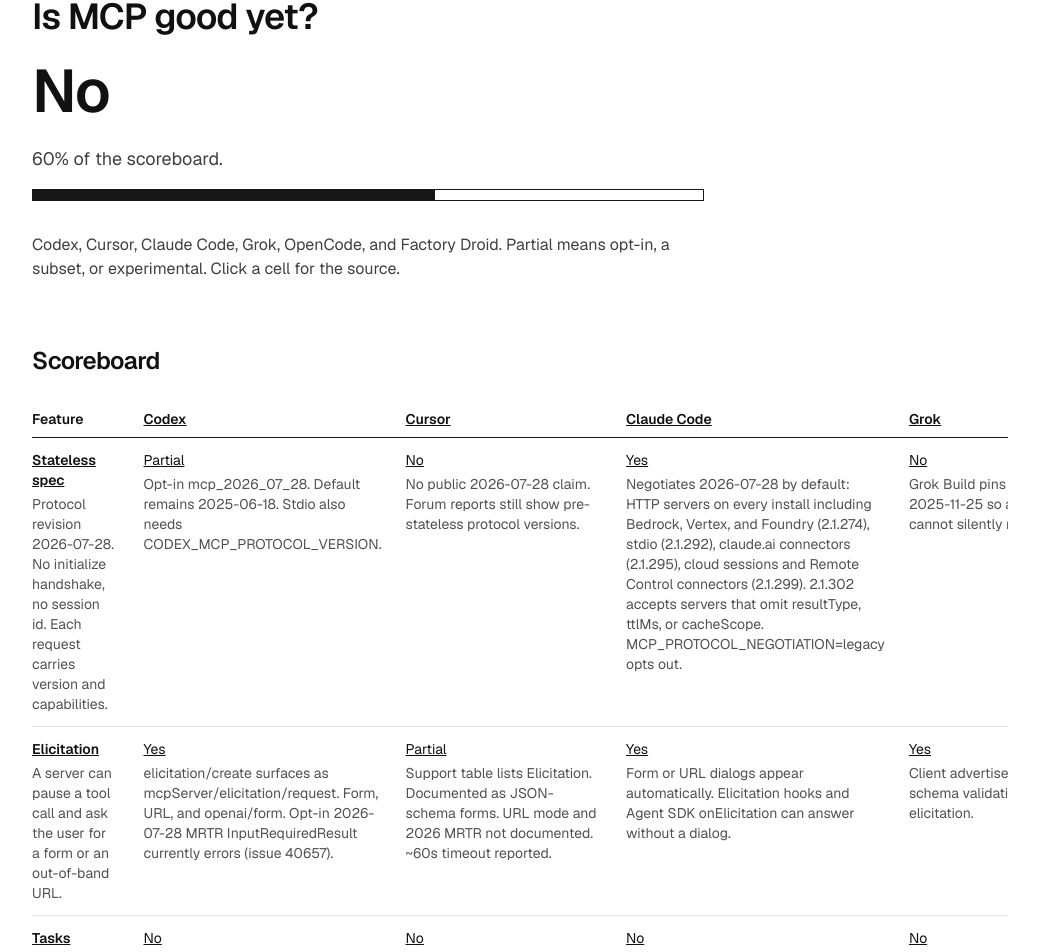
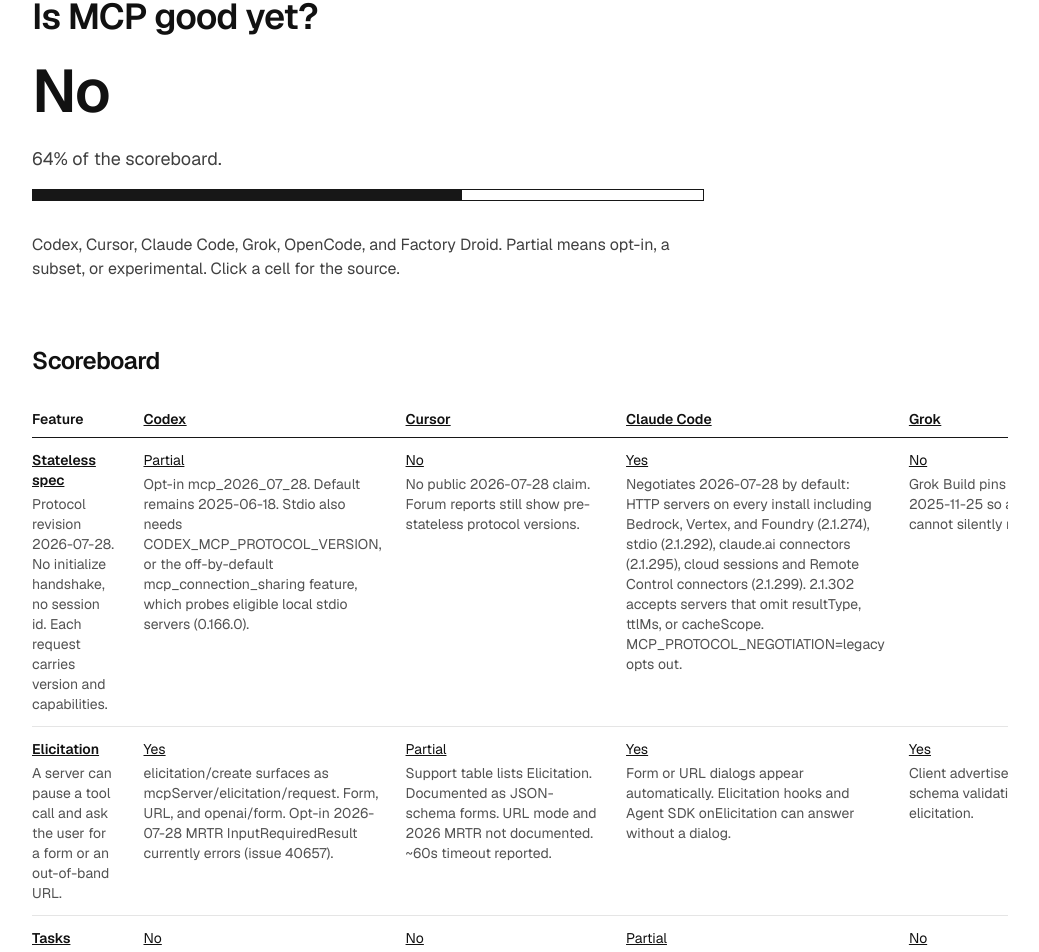
Before and after one commit to neon-solutions/ismcpgoodyet, a Next.js app: page / in a window 1280 px wide. Shown: the part 67-1019 px from the top of the page, without its empty margins (120-1159 px from the left). Built offline with nearby package versions, Linux system fonts and the light colour scheme.

Commit message:
Score Claude Code MCP Tasks beta, track OpenCode 2.2, note Codex stdio discovery, add SEP-3392 news.

```diff
--- a/content/site.ts
+++ b/content/site.ts
@@ -32,7 +32,7 @@ export const clients = [
   {
     id: "opencode",
     name: "OpenCode",
-    docsUrl: "https://opencode.ai/docs/mcp-servers",
+    docsUrl: "https://opencode.ai/v2/docs/mcp-servers",
   },
   {
     id: "factory-droid",
@@ -148,7 +148,7 @@ export const status = {
       status: "partial",
       evidenceUrl: "https://github.com/openai/codex/pull/35724",
       notes:
-        "Opt-in mcp_2026_07_28. Default remains 2025-06-18. Stdio also needs CODEX_MCP_PROTOCOL_VERSION.",
+        "Opt-in mcp_2026_07_28. Default remains 2025-06-18. Stdio also needs CODEX_MCP_PROTOCOL_VERSION, or the off-by-default mcp_connection_sharing feature, which probes eligible local stdio servers (0.166.0).",
     },
     cursor: {
       status: "no",
@@ -170,10 +170,10 @@ export const status = {
       notes: "Grok Build pins the wire to 2025-11-25 so an rmcp bump cannot silently move it.",
     },
     opencode: {
-      status: "no",
-      evidenceUrl: "https://github.com/anomalyco/opencode/pull/39373",
+      status: "partial",
+      evidenceUrl: "https://opencode.ai/v2/docs/mcp-servers#protocol-version",
       notes:
-        "SDK v2 client migration reverted 2026-07-28. Stock still uses the initialize handshake.",
+        "OpenCode 2.2 adds a per-server protocol: legacy (default), auto, or 2026-07-28. auto probes server/discover and falls back to initialize. OpenCode 1 still uses the initialize handshake.",
     },
     "factory-droid": {
       status: "no",
@@ -209,10 +209,10 @@ export const status = {
       notes: "Client advertises form (with schema validation) and URL elicitation.",
     },
     opencode: {
-      status: "no",
-      evidenceUrl:
-        "https://github.com/anomalyco/opencode/blob/dev/packages/opencode/src/mcp/index.ts",
-      notes: "elicitation capability is commented out. No request handler.",
+      status: "yes",
+      evidenceUrl: "https://opencode.ai/v2/docs/mcp-servers#input-requests",
+      notes:
+        "OpenCode 2.2 advertises form and URL elicitation. Requests show as a form or a link to open; dismissing cancels. OpenCode 1 has no handler.",
     },
     "factory-droid": {
       status: "partial",
@@ -235,10 +235,11 @@ export const status = {
         "Support table is Tools, Prompts, Resources, Roots, Elicitation, Apps. Tasks is absent. Cursor's own Task/subagent tool is unrelated.",
     },
     "claude-code": {
-      status: "no",
-      evidenceUrl: "https://github.com/anthropics/claude-code/issues/52137",
+      status: "partial",
+      evidenceUrl:
+        "https://code.claude.com/docs/en/mcp#mcp-tasks-that-run-on-the-server",
       notes:
-        "Requests to implement MCP Tasks were closed as not planned (Aug 22) and duplicate. Auto-background of a slow tools/call is not the extension.",
+        "Public beta in the CLI since 2.1.304. Polls tasks/get, answers input_required through tasks/update, and cancels with tasks/cancel. tasks/list and task notifications are unused.",
     },
     grok: {
       status: "no",
@@ -250,8 +251,8 @@ export const status = {
     opencode: {
       status: "no",
       evidenceUrl:
-        "https://github.com/anomalyco/opencode/blob/dev/packages/opencode/src/mcp/index.ts",
-      notes: "tasks capability is commented out. Built-in task subagent is unrelated.",
+        "https://github.com/anomalyco/opencode/blob/v2.2.3/packages/core/src/mcp/client.ts",
+      notes: "Client capabilities are elicitation and roots. No io.modelcontextprotocol/tasks. Built-in task subagent is unrelated.",
     },
     "factory-droid": {
       status: "no",
@@ -286,11 +287,10 @@ export const status = {
       notes: "MCP goes through search_tool and use_tool, not model-written code that calls MCP.",
     },
     opencode: {
-      status: "partial",
-      evidenceUrl:
-        "https://github.com/anomalyco/opencode/blob/dev/packages/codemode/codemode.md",
+      status: "yes",
+      evidenceUrl: "https://opencode.ai/v2/docs/mcp-servers#permissions",
       notes:
-        "Ships in core behind OPENCODE_EXPERIMENTAL_CODE_MODE. MCP tools become child tools of execute. Default path still loads schemas into the prompt.",
+        "Default in OpenCode 2.2: the model calls tools.<server>.<tool>() inside execute. codemode: false on a server keeps its tools on the native tool list. OpenCode 1 has it behind OPENCODE_EXPERIMENTAL_CODE_MODE.",
     },
     "factory-droid": {
       status: "yes",
@@ -326,10 +326,11 @@ export const status = {
         "search_tool finds MCP tools by name or description. use_tool calls them. The catalog is not dumped into the prompt.",
     },
     opencode: {
-      status: "partial",
-      evidenceUrl: "https://opencode.ai/docs/mcp-servers",
+      status: "yes",
+      evidenceUrl:
+        "https://github.com/anomalyco/opencode/blob/v2.2.3/packages/core/src/codemode/catalog.ts",
       notes:
-        "Default path puts MCP tools in the prompt. Docs warn GitHub MCP can blow the window. Experimental Code Mode puts a token-budgeted catalog in the prompt and searches for omitted signatures. Filter is allow/deny, not deferral.",
+        "Under default Code Mode (2.2) the prompt gets a catalog capped at about 2,000 tokens; search(...) returns signatures for omitted tools. Servers with codemode: false still load full schemas.",
     },
     "factory-droid": {
       status: "yes",
@@ -365,9 +366,9 @@ export const status = {
     },
     opencode: {
       status: "yes",
-      evidenceUrl: "https://opencode.ai/docs/mcp-servers",
+      evidenceUrl: "https://opencode.ai/v2/docs/mcp-servers",
       notes:
-        "mcp.<name>.enabled disables a server without deleting it. Permission rules can deny a prefixed MCP tool id.",
+        "disabled: true keeps a server configured without connecting it. Permission rules can deny a prefixed MCP tool id.",
     },
     "factory-droid": {
       status: "yes",
@@ -404,9 +405,9 @@ export const status = {
     opencode: {
       status: "yes",
       evidenceUrl:
-        "https://github.com/anomalyco/opencode/blob/dev/packages/opencode/src/mcp/catalog.ts",
+        "https://github.com/anomalyco/opencode/blob/v1.19.5/packages/opencode/src/mcp/catalog.ts",
       notes:
-        "Follows cursors for tools, prompts, resources, and templates. Cycle detection, 1000-page cap.",
+        "OpenCode 1 follows cursors for tools, prompts, resources, and templates with cycle detection and a 1000-page cap. OpenCode 2.2 lists through @modelcontextprotocol/client 2.3.1, which follows nextCursor up to a page cap.",
     },
     "factory-droid": {
       status: "yes",
@@ -482,9 +483,9 @@ export const status = {
     },
     opencode: {
       status: "no",
-      evidenceUrl: "https://opencode.ai/docs/skills",
+      evidenceUrl: "https://opencode.ai/v2/docs/skills",
       notes:
-        "Skills load from .opencode/skills, .claude/skills, and .agents/skills. The skill tool reads SKILL.md from disk. No skills/list or io.modelcontextprotocol/skills in core.",
+        "Skills load from .opencode/skills on disk. No skills/list or io.modelcontextprotocol/skills in the 2.2 MCP client.",
     },
     "factory-droid": {
       status: "no",
@@ -521,10 +522,9 @@ export const status = {
     },
     opencode: {
       status: "yes",
-      evidenceUrl:
-        "https://github.com/anomalyco/opencode/blob/dev/packages/web/src/content/docs/mcp-servers.mdx",
+      evidenceUrl: "https://opencode.ai/v2/docs/mcp-servers#client-registration",
       notes:
-        "Automatic for remote servers. DCR if the server supports it. opencode mcp auth / list / logout.",
+        "Automatic for remote servers. Uses a pre-registered client, then CIMD, then DCR (2.2). opencode mcp auth / list / logout.",
     },
     "factory-droid": {
       status: "yes",
@@ -561,9 +561,9 @@ export const status = {
     },
     opencode: {
       status: "yes",
-      evidenceUrl: "https://opencode.ai/docs/permissions",
+      evidenceUrl: "https://opencode.ai/v2/docs/permissions",
       notes:
-        "allow, ask, deny, plus --auto for anything not denied. MCP tools use the same permission keys as their prefixed ids. No annotation-aware MCP policy.",
+        "Ordered allow, ask, and deny rules. MCP tools use the same permission keys as their prefixed ids. No annotation-aware MCP policy.",
     },
     "factory-droid": {
       status: "yes",
@@ -628,13 +628,40 @@ export const news = [
       "Droid 1.0 runs most tool calls, MCP included, inside a Script tool: the model writes JavaScript that calls many tools in one request and prints only what it needs. On by default for GPT-6.x, GPT-5.6 Sol, Claude Opus 5 and 5.5, Fable, and Kimi K3. Codex keeps code mode opt-in and OpenCode keeps it experimental.",
   },
   {
+    slug: "mcp-extension-lifecycle",
+    title: "MCP extensions get stages: Apps and Auth Stable, Tasks and Skills Beta",
+    publishedAt: "2026-10-29",
+    sourceName: "MCP",
+    sourceUrl: "https://modelcontextprotocol.io/seps/3392-extension-lifecycle",
+    summary:
+      "SEP-3392 is Final. Extensions move from Experimental to Beta to Stable or into the core spec, and Experimental and Beta extensions may still break. ext-apps and ext-auth are Stable; ext-skills, ext-tasks, and ext-server-card are Beta.",
+  },
+  {
+    slug: "claude-code-mcp-tasks",
+    title: "Claude Code runs MCP Tasks in public beta",
+    publishedAt: "2026-10-28",
+    sourceName: "Claude Code docs",
+    sourceUrl: "https://code.claude.com/docs/en/mcp#mcp-tasks-that-run-on-the-server",
+    summary:
+      "Claude Code 2.1.304 and later can run a tool call as an MCP task: it polls tasks/get, answers input requests through tasks/update, and cancels with tasks/cancel. On 28 Oct the extension client matrix checked Tasks for Claude Code and Claude.ai. It is the first client on this board with Tasks.",
+  },
+  {
+    slug: "opencode-2-2",
+    title: "OpenCode 2.2 defaults MCP to Code Mode and answers elicitation",
+    publishedAt: "2026-10-27",
+    sourceName: "GitHub",
+    sourceUrl: "https://github.com/anomalyco/opencode/releases/tag/v2.2.0",
+    summary:
+      "OpenCode 2.2.0 is the first 2.x release, installed from opencode.ai/v2/install. MCP tools run through Code Mode by default, with a catalog of about 2,000 tokens in the prompt and search for the rest. Servers can request form or URL input, and a per-server protocol setting opts into 2026-07-28. OpenCode 1 continues as 1.19.5; this board now scores OpenCode 2.",
+  },
+  {
     slug: "mcp-tasks-events-wg",
     title: "Tasks moves to a new Tasks and Events working group",
     publishedAt: "2026-10-26",
     sourceName: "MCP docs",
     sourceUrl: "https://modelcontextprotocol.io/extensions/client-matrix",
     summary:
-      "On 20 Oct the Agents Working Group became an Interest Group, and Tasks moved to a new Tasks and Events Working Group alongside triggers and events. On 26 Oct the extension client matrix gained a Tasks column. MCPJam is the only client checked; none of the five coding agents on this board implement Tasks.",
+      "On 20 Oct the Agents Working Group became an Interest Group, and Tasks moved to a new Tasks and Events Working Group alongside triggers and events. On 26 Oct the extension client matrix gained a Tasks column. MCPJam was the only client checked that day; on 28 Oct the matrix added Claude Code.",
   },
   {
     slug: "mcp-typescript-sdk-http-advisories",
```
